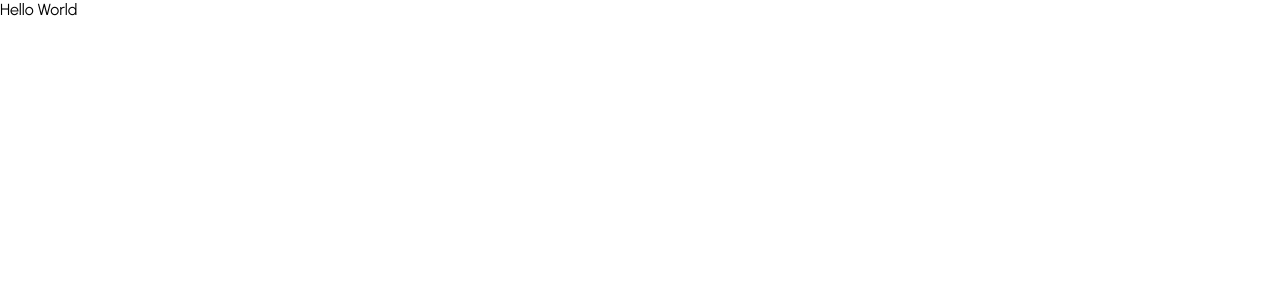
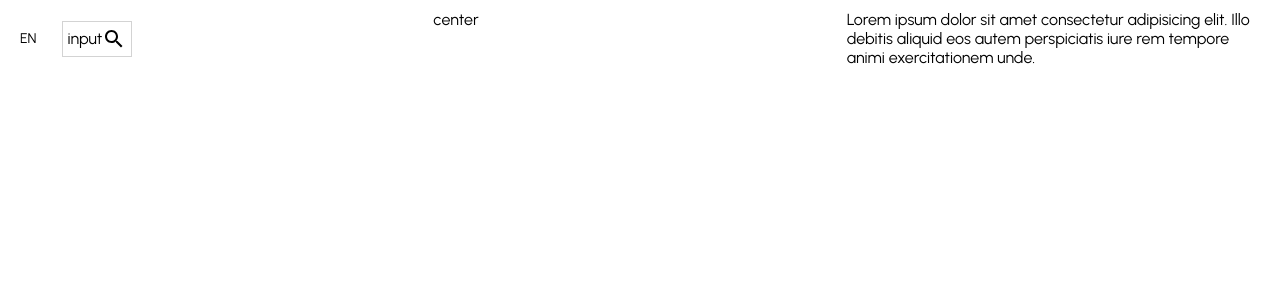
Before and after one commit to iamvermajayant/Ecommerce.UI, a React (Vite) app: page / in a window 1280 px wide. Shown: the top 300 px of the page. Built offline with nearby package versions, Linux system fonts and the light colour scheme.

Commit message:
Navbar structure

```diff
--- a/package.json
+++ b/package.json
@@ -10,8 +10,10 @@
     "preview": "vite preview"
   },
   "dependencies": {
+    "@material-ui/icons": "^4.11.3",
     "react": "^18.2.0",
-    "react-dom": "^18.2.0"
+    "react-dom": "^18.2.0",
+    "styled-components": "^6.1.11"
   },
   "devDependencies": {
     "@types/react": "^18.2.66",
--- a/src/App.jsx
+++ b/src/App.jsx
@@ -1,9 +1,9 @@
-
+import Home from "./pages/Home"
 
 const App = () => {
   return (
-    <div className="flex justify-center items-center w-full">
-      Hello World
+    <div>
+      <Home/>
     </div>
   )
 }
--- /dev/null
+++ b/src/components/Navbar.jsx
@@ -0,0 +1,65 @@
+import { SearchOutlined } from "@material-ui/icons";
+import styled from "styled-components"
+
+const Container = styled.div`
+    height : 60px;
+`
+
+const Wrapper = styled.div`
+    padding : 10px 20px;
+    display : flex;
+    justify-content : space-between;
+`
+
+const Language = styled.div`
+    font-size : 14px;
+    cursor : pointer;
+`
+
+const SearchContainer = styled.div`
+    border : 0.5px solid lightgray;
+    display : flex;
+    align-items : center;
+    margin-left : 25px;
+    padding: 5px;
+
+`;
+
+const Search = styled.div`
+
+`
+const Input = styled.div`
+
+`
+
+const Left = styled.div`
+    flex : 1;
+    display : flex;
+    align-items: center;
+`
+const Right = styled.div`
+    flex : 1;
+`
+const Center = styled.div`
+    flex : 1;
+`
+
+const Navbar = () => {
+  return (
+    <Container>
+        <Wrapper>
+            <Left>
+                <Language>EN</Language>
+                <SearchContainer>
+                    input
+                    <SearchOutlined/>
+                </SearchContainer>
+            </Left>
+            <Center>center</Center>
+            <Right>Lorem ipsum dolor sit amet consectetur adipisicing elit. Illo debitis aliquid eos autem perspiciatis iure rem tempore animi exercitationem unde.</Right>
+        </Wrapper>
+    </Container>
+  )
+}
+
+export default Navbar
--- a/src/pages/Home.jsx
+++ b/src/pages/Home.jsx
@@ -1,8 +1,10 @@
-
+import Navbar from "../components/Navbar"
 
 const Home = () => {
   return (
-    <div>Home</div>
+    <div>
+        <Navbar/>
+    </div>
   )
 }
 
```
Also changed, not shown: 1 other file (tests, documents, lock files or other folders).
